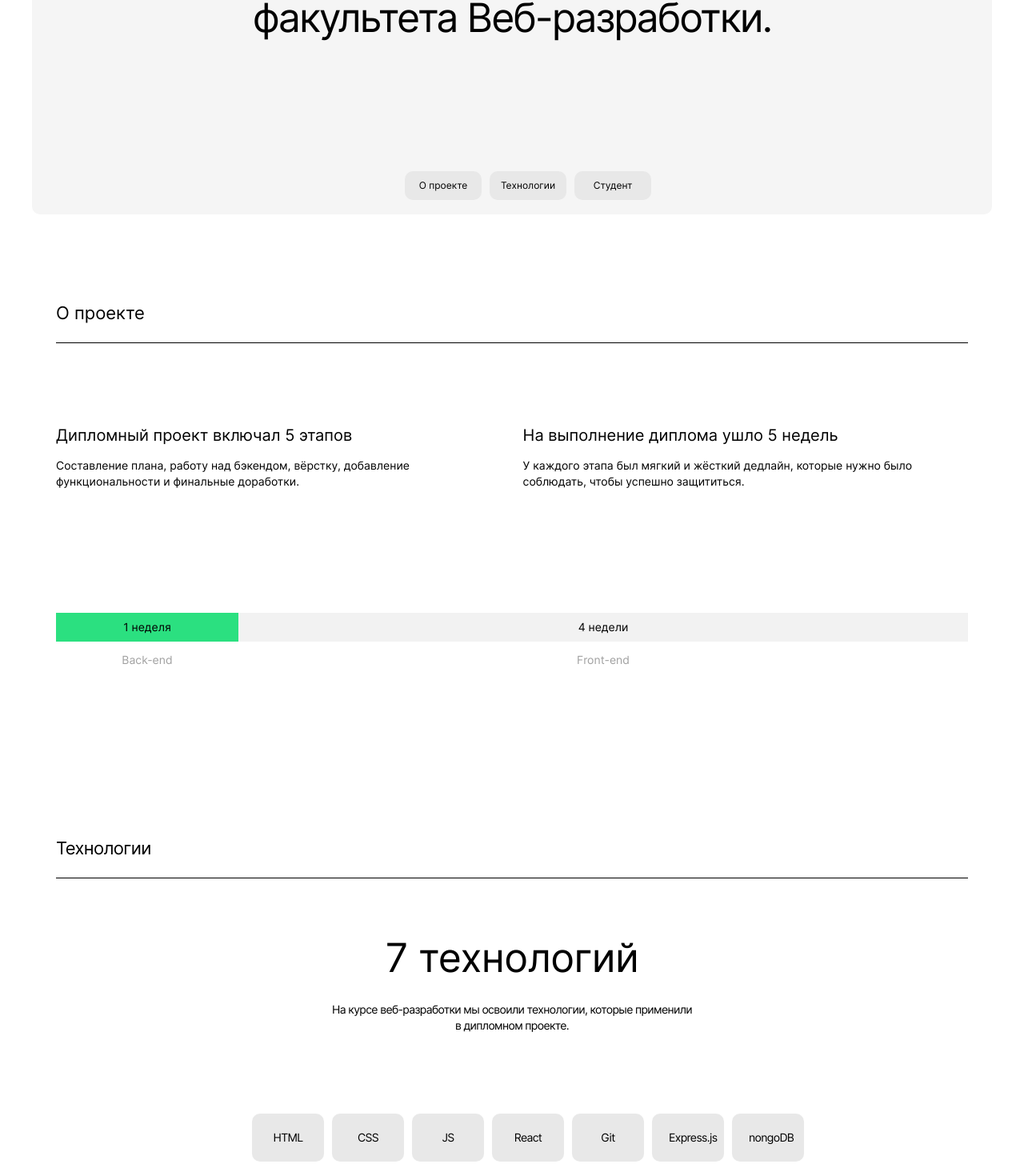
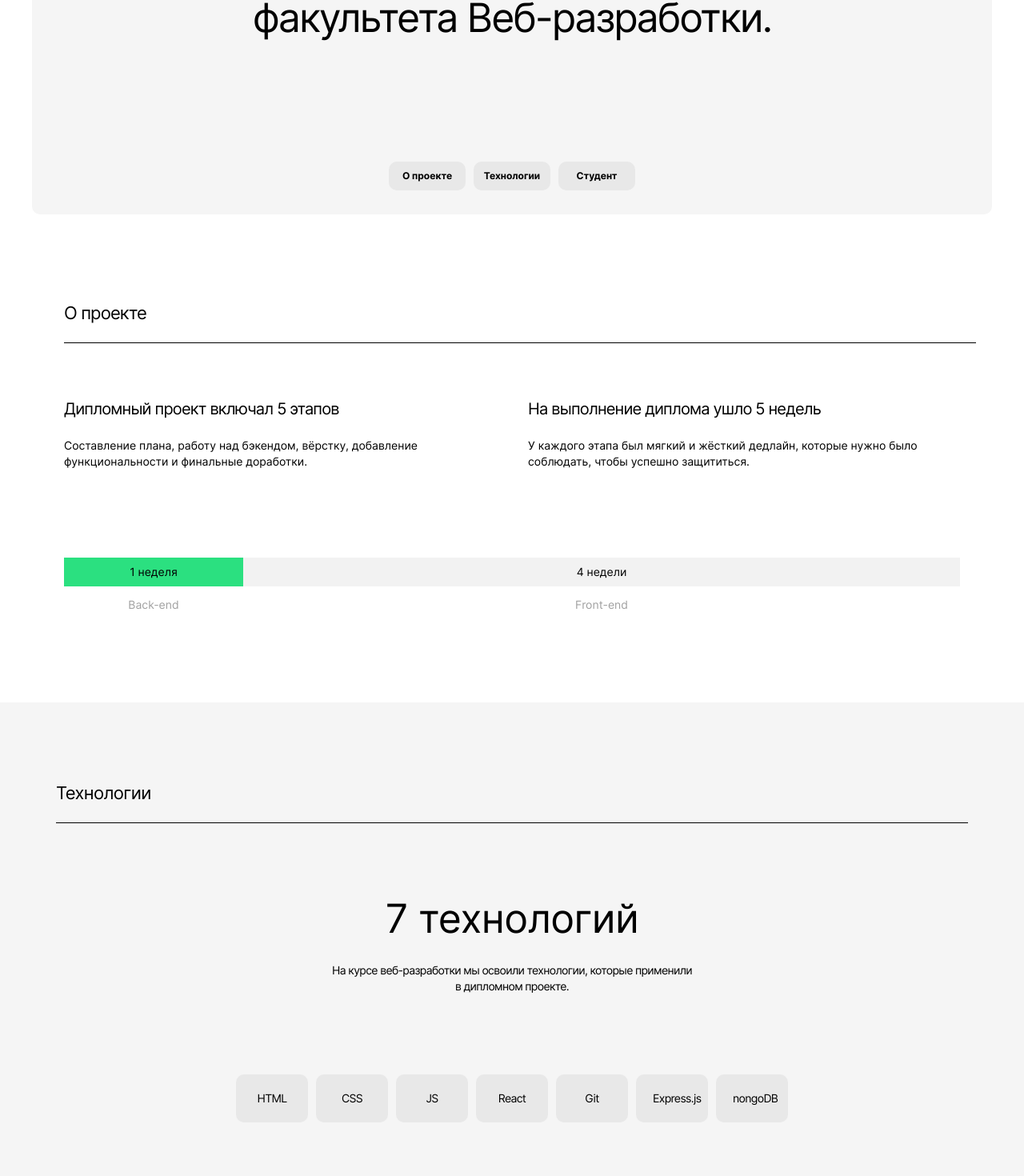
Before and after one commit to Lugovskoy-Maxim/movies-explorer-frontend, a React (Create React App) app: page / in a window 1280 px wide. Shown: the part 225-1695 px from the top of the page at 80% size. Built offline with nearby package versions, Linux system fonts and the light colour scheme.

Commit message:
fix: Исправил позиционирование

```diff
--- a/src/components/Main/AboutProject/AboutProject.css
+++ b/src/components/Main/AboutProject/AboutProject.css
@@ -8,22 +8,24 @@
 }
 
 .aboutProject__title{
-
+  letter-spacing: -0.04em;
   font-weight: 400;
   font-size: 22px;
   line-height: 27px;
-
-  margin-left: 70px;
+  margin: 0 auto 0 80px ;
   max-width: 1140px;
   padding-bottom: 23px;
-  border-bottom: 1px solid #000;;
+  border-bottom: 1px solid #000;
+  letter-spacing: -0.04em;
 }
 
 .aboutProject__stages{
-  padding: 70px 70px 110px;
+  margin: 0 auto;
+  padding: 70px 80px 110px;
   display: flex;
   list-style-type: none;
   align-items: center;
+
 }
 
 .aboutProject__stage{
@@ -35,29 +37,32 @@
 }
 
 .aboutProject__stage__title{
+  margin: 0 auto;
   font-weight: 400;
   font-size: 20px;
   line-height: 24px;
+  letter-spacing: -0.04em;
 }
 
 .aboutProject__stage_description{
+  margin: 24px auto 0;
   font-weight: 400;
   font-size: 14px;
   line-height: 20px;
+  max-width: 550px;
 }
 
 .aboutProject__progress{
   display: flex;
-  margin: 0 auto;
-  padding: 0 70px 90px;
+  margin: 0 auto 100px;
+  padding: 0 80px 0;
   list-style-type: none;
   max-width: calc(1280 - 80px*2);
   text-align: center;
-
-
 }
 
 .aboutProject__progress_backend-line{
+  margin: 0 auto;
   height: 36px;
   background-color: #2BE080;
   font-weight: 400;
@@ -67,6 +72,7 @@
 }
 
 .aboutProject__progress_frontend-line{
+  margin: 0 auto;
   height: 36px;
   background-color: #F2F2F2;
   font-weight: 400;
@@ -90,4 +96,5 @@
   font-size: 14px;
   line-height: 17px;
   color: #A0A0A0;
+  margin: 14 auto 0;
 }
--- a/src/components/Main/Promo/Promo.css
+++ b/src/components/Main/Promo/Promo.css
@@ -6,14 +6,13 @@
   border-radius: 10px;
   margin: 0 auto;
   text-align: center;
+  font-family: 'Inter';
+  font-style: normal;
 
 }
 
 .promo__title {
   padding: 160px 235px 151px;
-
-  font-family: 'Inter';
-  font-style: normal;
   font-weight: 400;
   font-size: 50px;
   line-height: 58px;
@@ -25,18 +24,18 @@
 }
 
 .promo__nav_links{
+  margin: 0 auto;
   display: flex;
   justify-content: center;
-  font-family: 'Inter';
-  font-style: normal;
-  font-weight: 500;
-  font-size: 12px;
-  line-height: 16px;
   color: #000;
   list-style-type: none;
+  padding: 0;
 }
 
 .promo_nav_link{
+  font-weight: 550;
+  font-size: 12px;
+  line-height: 16px;
   display: flex;
   justify-content: center;
   align-items: center;
--- a/src/components/Main/Techs/Techs.css
+++ b/src/components/Main/Techs/Techs.css
@@ -1,15 +1,16 @@
 .techs {
   position: relative;
-  margin: 110px auto 0;
-  text-align: left;
+  padding-top: 100px;
   align-items: center;
   font-family: 'Inter';
   font-style: normal;
   color: #000;
   text-align: center;
   letter-spacing: -0.04em;
+  background-color: #F5F5F5;
 }
 .techs__title{
+  margin: 0 auto;
   text-align: left;
   font-weight: 400;
   font-size: 22px;
@@ -21,7 +22,7 @@
 }
 
 .techs__stack{
-  margin: 70px auto 26px;
+  margin: 90px auto 26px;
   font-weight: 400;
   font-size: 50px;
   line-height: 58px;
@@ -39,7 +40,7 @@
 
 .techs__list{
   margin: 100px auto;
-  padding-bottom: 100px;
+  padding:0 0 100px;
   display: flex;
   list-style-type: none;
   justify-content: center;
```
